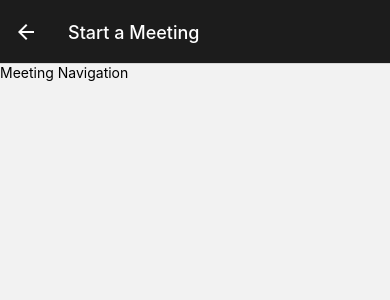
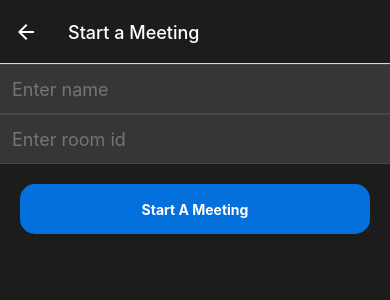
Before and after one commit to gimnakatugampala/rn-signal-clone, a React Native app: screen /Room in a window 390 px wide. Shown: the top 300 px of the page. Built offline with nearby package versions, Linux system fonts and the light colour scheme.

Commit message:
start a meeting page

```diff
--- a/screens/MeetingRoom.js
+++ b/screens/MeetingRoom.js
@@ -1,12 +1,78 @@
-import React from 'react'
-import { StyleSheet, Text, View } from 'react-native'
+import React, { useState } from 'react'
+import { StyleSheet, Text, View ,TextInput ,TouchableOpacity } from 'react-native'
 
 export default function MeetingRoom() {
+
+    const [name, setname] = useState()
+    const [roomId, setroomId] = useState()
+
     return (
-        <View>
-            <Text>Meeting Navigation</Text>
+        <View style={styles.container}>
+            <View>
+                <View style={styles.startMeetingContainer}>
+                <View style={styles.info}>
+
+                <TextInput
+                 style={styles.textInput}
+                 value={name}
+                 placeholder="Enter name"
+                 placeholderTextColor="#767476"
+                 onChangeText={text => setname(text)}
+                />
+                </View>
+
+                <View style={styles.info}>
+                <TextInput
+                 style={styles.textInput}
+                 value={roomId}
+                 placeholder="Enter room id"
+                 placeholderTextColor="#767476"
+                 onChangeText={text => setroomId(text)}
+                />
+                </View>
+
+                <View style={{alignItems:'center'}}>
+                    <TouchableOpacity
+                    onPress={() => {}}
+                    style={styles.startMeetingButton}
+                    >
+                    <Text style={{color:'white',fontWeight:'bold'}}>Start A Meeting</Text>
+
+                    </TouchableOpacity>
+                </View>
+
+                </View>
+            </View>
         </View>
     )
 }
 
-const styles = StyleSheet.create({})
+const styles = StyleSheet.create({
+    container:{
+        backgroundColor:'#1c1c1c',
+        flex:1
+    },
+    info:{
+        width:'100%',
+        backgroundColor:'#373538',
+        height:50,
+        borderTopWidth:1,
+        borderBottomWidth:1,
+        borderColor:'#484648',
+        padding:12,
+        justifyContent:'center'
+    },
+    textInput:{
+        color:'white',
+        fontSize:18
+    },
+    startMeetingButton:{
+        width:350,
+        marginTop:20,
+        justifyContent:'center',
+        alignItems:'center',
+        backgroundColor:'#0470Dc',
+        height:50,
+        borderRadius:15
+    }
+})
```
